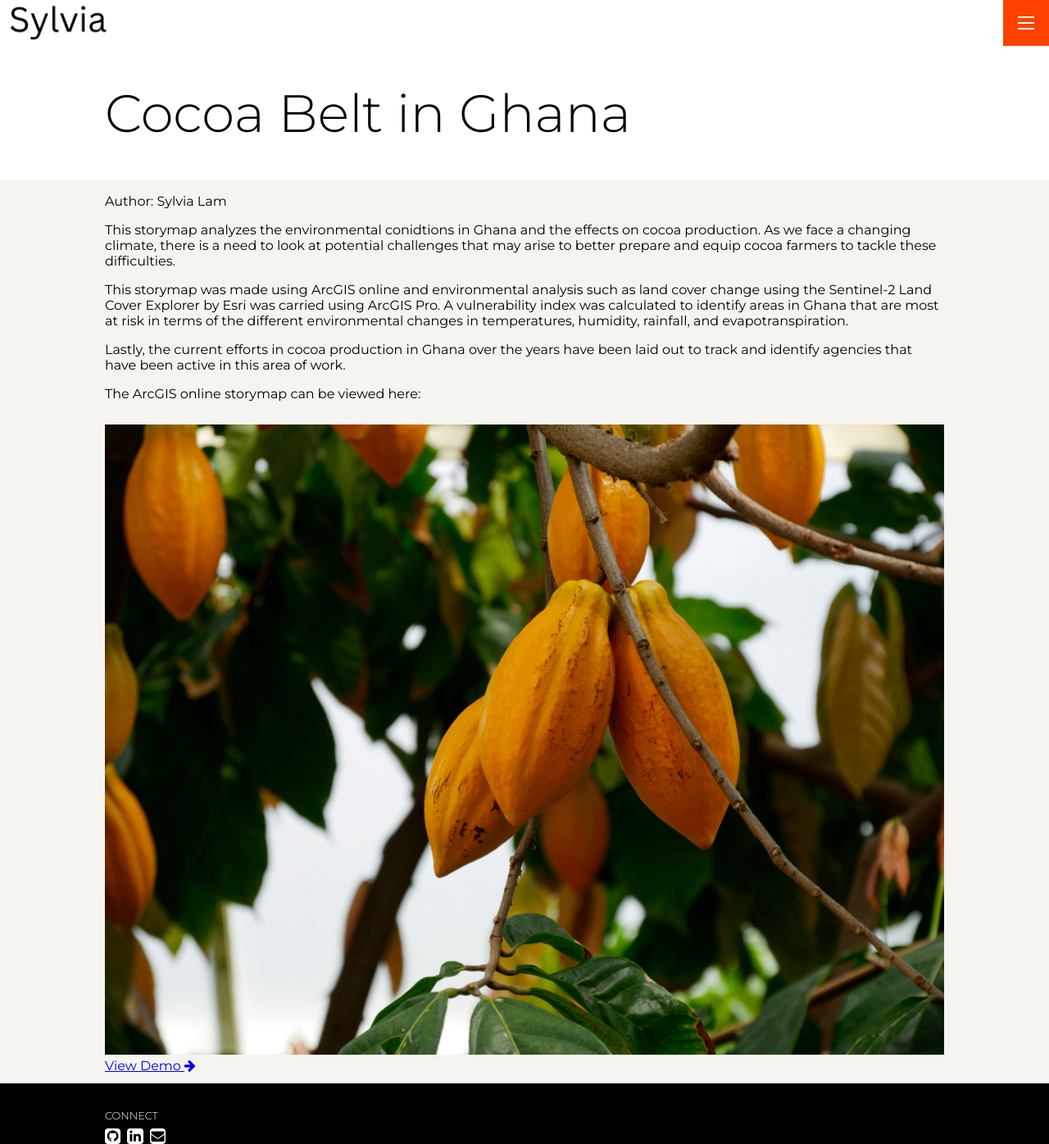
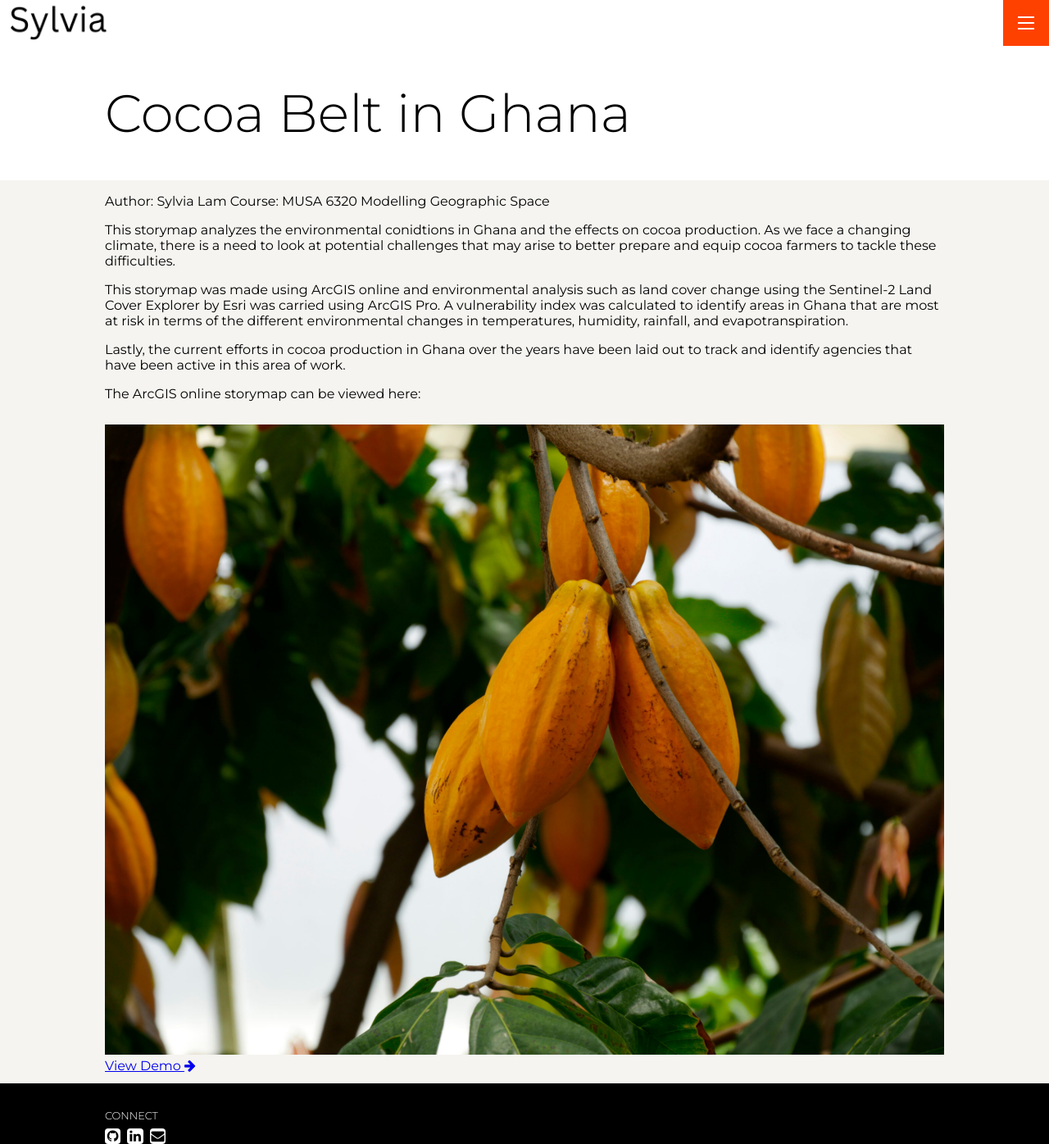
Before and after one commit to laivlys/portfolio, a Jekyll site: the page built from _projects/proj-2.md, in a window 1280 px wide and 1396 px high. Shown: the whole window at 82% size. Built offline with Jekyll 4.4.1, drawn with Linux system fonts in a browser that asks for light colours.

Commit message:
Update proj-2.md

```diff
--- a/_projects/proj-2.md
+++ b/_projects/proj-2.md
@@ -1,11 +1,11 @@
 ---
 layout: post
 title: 'Cocoa Belt in Ghana'
-subtitle: 'MUSA 6320'
 thumbnail: /assets/img/projects/proj-2/CocoaBeans.webp
 ---
 
 Author: Sylvia Lam
+Course: MUSA 6320 Modelling Geographic Space
 
 This storymap analyzes the environmental conidtions in Ghana and the effects on cocoa production. As we face a changing climate, there is a need to look at potential challenges that may arise to better prepare and equip cocoa farmers to tackle these difficulties.
 
```
